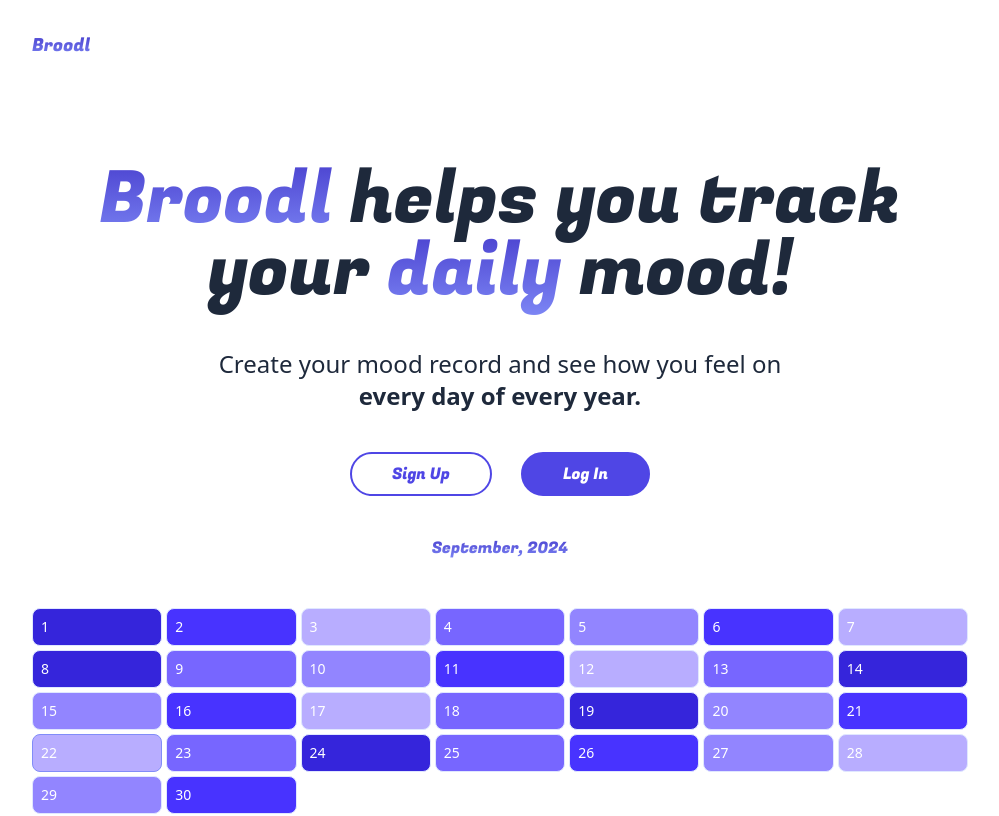
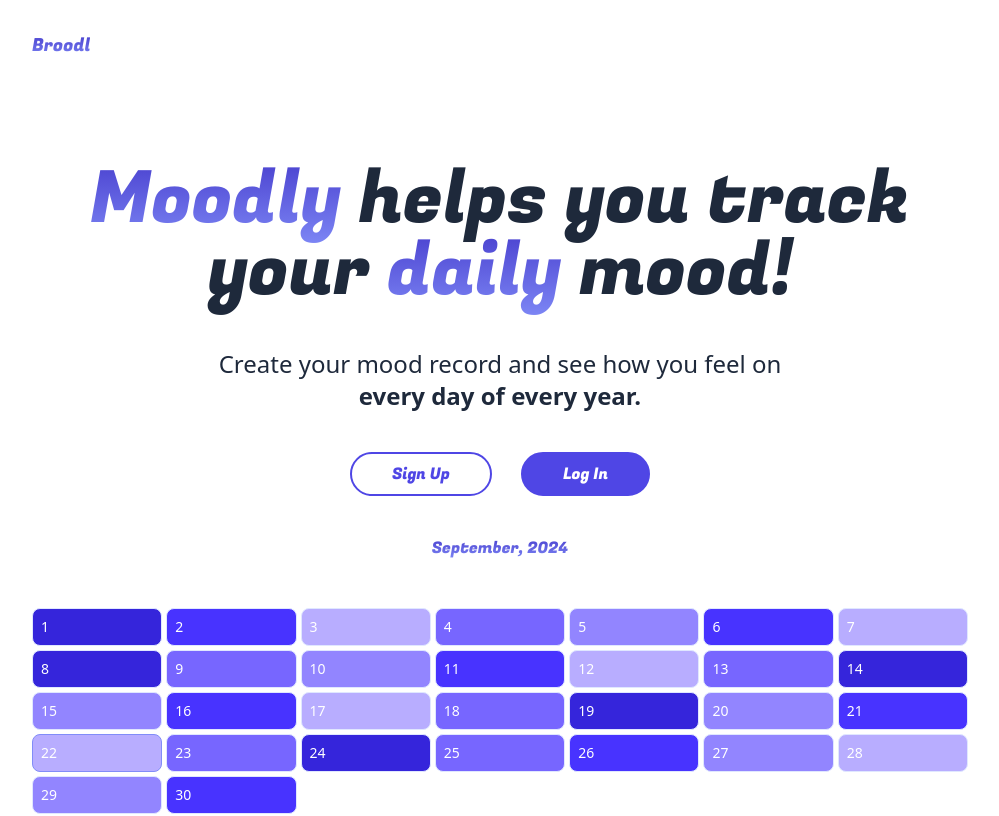
Before and after one commit to Alon2904/broodl, a Next.js app: page / in a window 1280 px wide. Shown: the top 816 px of the page, without its empty margins (140-1139 px from the left). Built offline with nearby package versions, Linux system fonts and the light colour scheme; no server answers; some icons are missing.

Commit message:
changed brand to moodly

```diff
--- a/app/dashboard/page.tsx
+++ b/app/dashboard/page.tsx
@@ -6,7 +6,7 @@ import Dashboard from '@/components/Dashboard';
 
 
 export const metadata: Metadata = {
-    title: "Broodl - Dashboard",
+    title: "Moodly - Dashboard",
     description: "Track your mood, every day."
 };
 
--- a/app/layout.tsx
+++ b/app/layout.tsx
@@ -14,7 +14,7 @@ const fugazOne = Fugaz_One({
 });
 
 export const metadata: Metadata = {
-  title: "Broodl",
+  title: "Moodly",
   description: "Track you mood, everyday.",
 };
 
--- a/components/Hero.tsx
+++ b/components/Hero.tsx
@@ -12,7 +12,7 @@ const fugazOne = Fugaz_One({
 const Hero: React.FC = () => {
     return (
         <div className='py-4 md:py-10 flex flex-col gap-8 sm:gap-10'>
-            <h1 className={'text-5xl sm:text-6xl md:text-7xl text-center ' + fugazOne.className}><span className='textGradient'>Broodl</span> helps you track your <span className='textGradient'>daily</span> mood!</h1>
+            <h1 className={'text-5xl sm:text-6xl md:text-7xl text-center ' + fugazOne.className}><span className='textGradient'>Moodly</span> helps you track your <span className='textGradient'>daily</span> mood!</h1>
             <p className='text-lg sm:text-xl md:text-2xl text-center w-full mx-auto max-w-[600px]'>Create your mood record and see how you feel on <span className='font-semibold'>every day of every year.</span></p>
             <div className='flex justify-center items-center w-full'>
                 <CallToAction />
```
